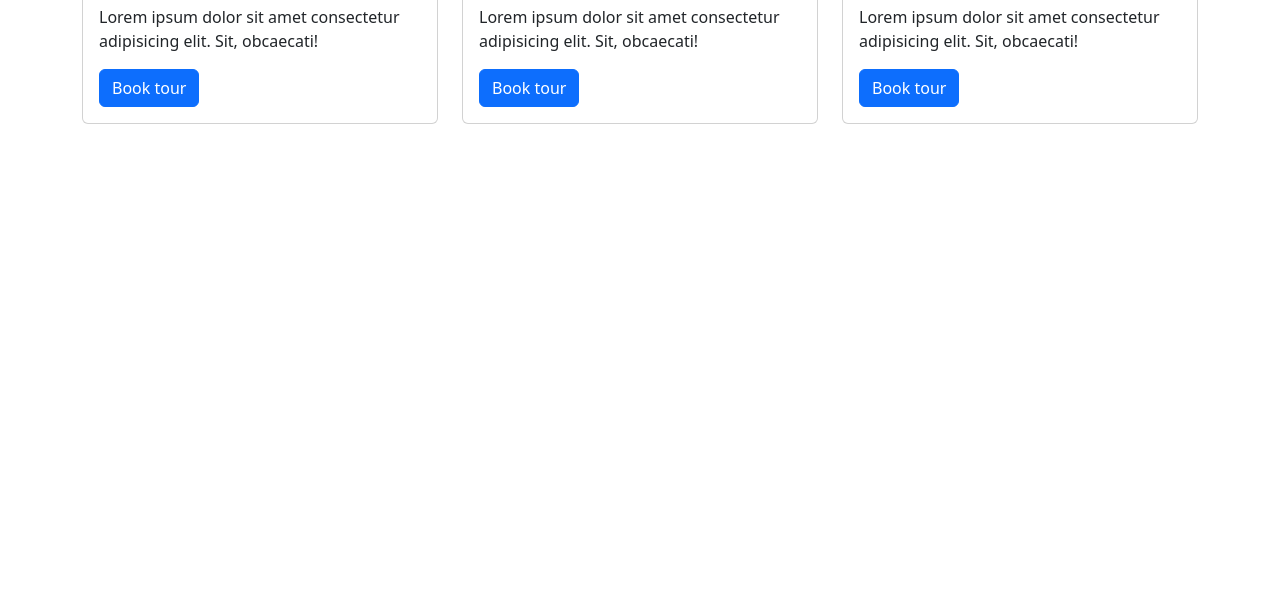
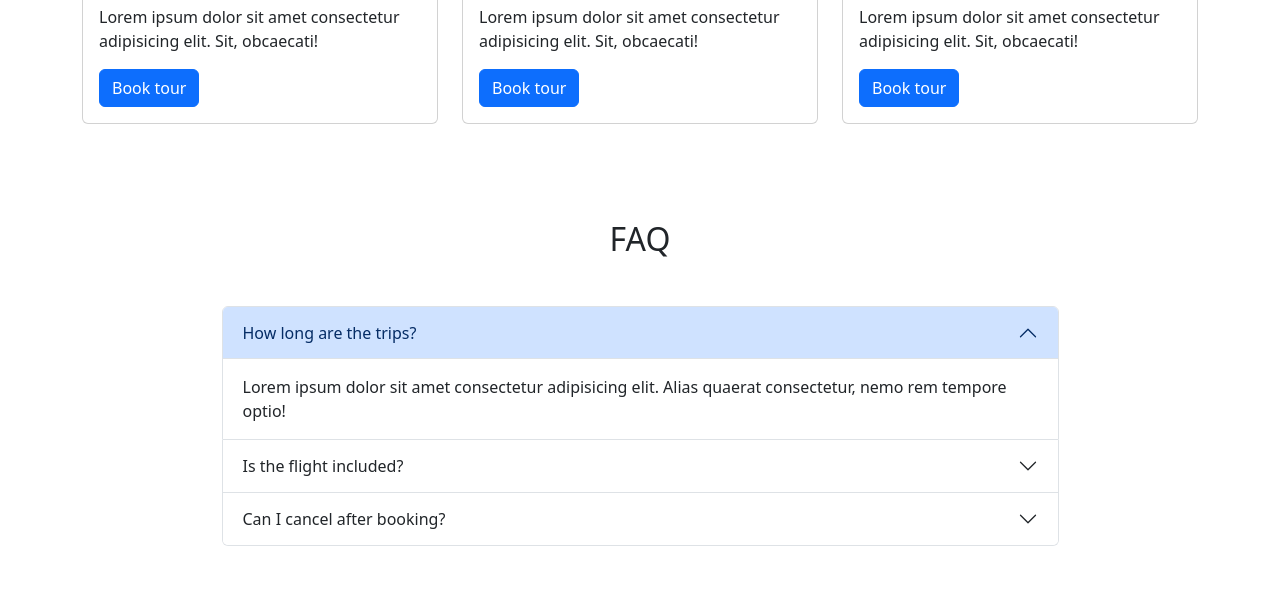
Before and after one commit to anudnyak/Assignment-4A-Bootstrap, a plain HTML site: page index.html in a window 1280 px wide. Shown: the part 1208-1802 px from the top of the page. Before the commit the page ends 1332 px from the top, so only its background shows below. Drawn offline with nearby package versions, Linux system fonts and the light colour scheme.

Commit message:
Add FAQ accordion

```diff
--- a/index.html
+++ b/index.html
@@ -328,6 +328,89 @@
           </div>
         </div>
       </section>
+
+      <section id="faq" class="py-md-5">
+        <h2 class="my-5 text-center">FAQ</h2>
+
+        <div class="container">
+          <div class="accordion w-75 mx-auto" id="accordionExample">
+            <div class="accordion-item">
+              <h3 class="accordion-header">
+                <button
+                  class="accordion-button"
+                  type="button"
+                  data-bs-toggle="collapse"
+                  data-bs-target="#collapseOne"
+                  aria-expanded="true"
+                  aria-controls="collapseOne"
+                >
+                  How long are the trips?
+                </button>
+              </h3>
+              <div
+                id="collapseOne"
+                class="accordion-collapse collapse show"
+                data-bs-parent="#accordionExample"
+              >
+                <div class="accordion-body">
+                  Lorem ipsum dolor sit amet consectetur adipisicing elit. Alias
+                  quaerat consectetur, nemo rem tempore optio!
+                </div>
+              </div>
+            </div>
+
+            <div class="accordion-item">
+              <h3 class="accordion-header">
+                <button
+                  class="accordion-button collapsed"
+                  type="button"
+                  data-bs-toggle="collapse"
+                  data-bs-target="#collapseTwo"
+                  aria-expanded="false"
+                  aria-controls="collapseTwo"
+                >
+                  Is the flight included?
+                </button>
+              </h3>
+              <div
+                id="collapseTwo"
+                class="accordion-collapse collapse"
+                data-bs-parent="#accordionExample"
+              >
+                <div class="accordion-body">
+                  Lorem ipsum dolor sit amet consectetur adipisicing elit. Alias
+                  quaerat consectetur, nemo rem tempore optio!
+                </div>
+              </div>
+            </div>
+
+            <div class="accordion-item">
+              <h3 class="accordion-header">
+                <button
+                  class="accordion-button collapsed"
+                  type="button"
+                  data-bs-toggle="collapse"
+                  data-bs-target="#collapseThree"
+                  aria-expanded="false"
+                  aria-controls="collapseThree"
+                >
+                  Can I cancel after booking?
+                </button>
+              </h3>
+              <div
+                id="collapseThree"
+                class="accordion-collapse collapse"
+                data-bs-parent="#accordionExample"
+              >
+                <div class="accordion-body">
+                  Lorem ipsum dolor sit amet consectetur adipisicing elit. Alias
+                  quaerat consectetur, nemo rem tempore optio!
+                </div>
+              </div>
+            </div>
+          </div>
+        </div>
+      </section>
     </main>
 
     <!-- link to BootStrap JS -->
```
